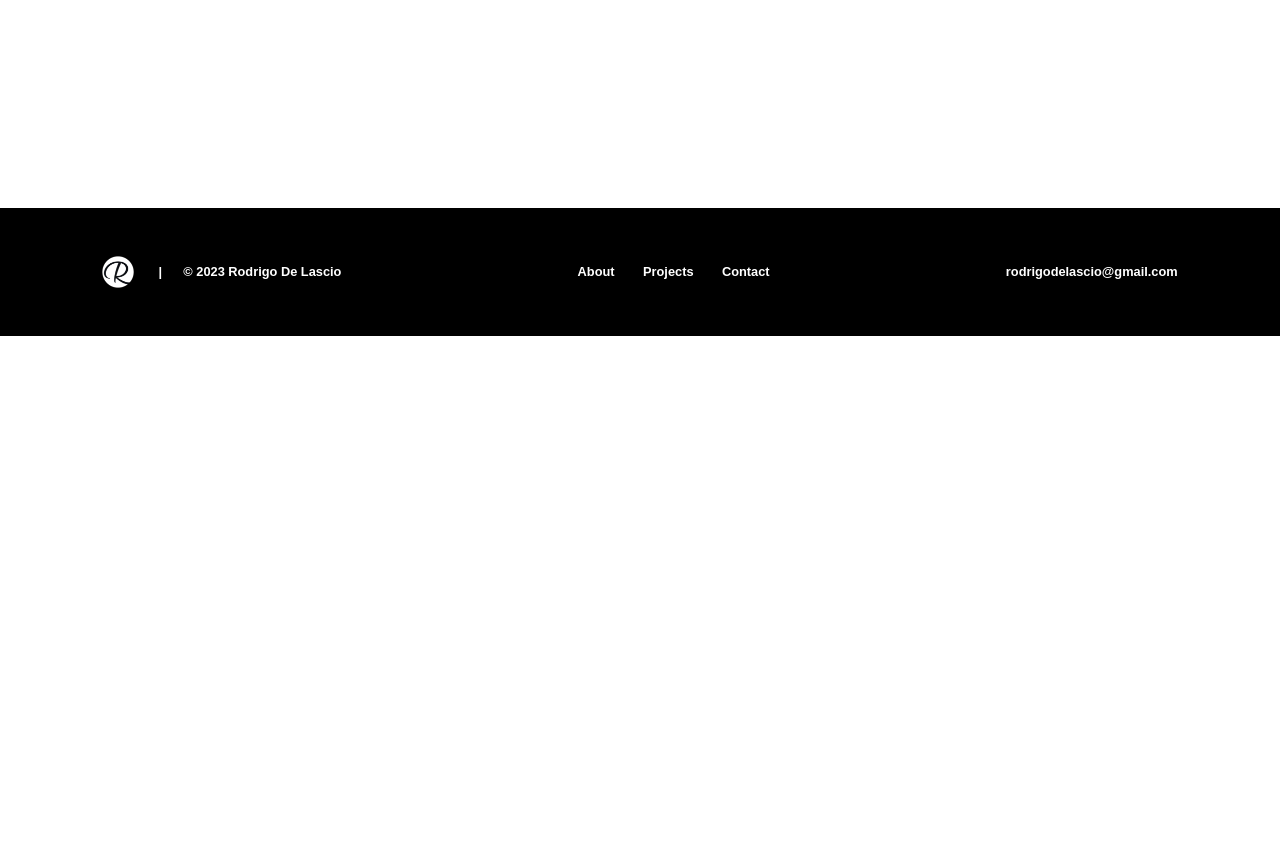
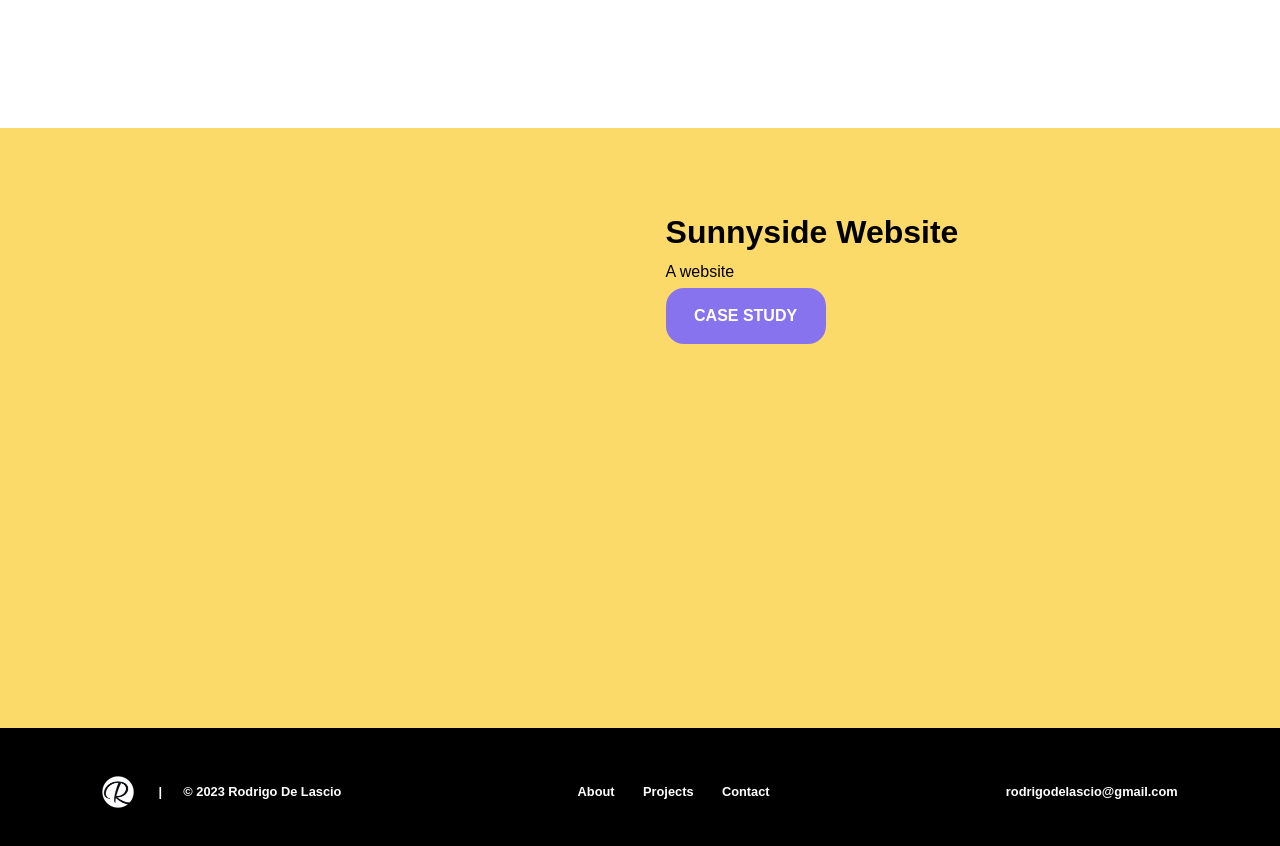
Before and after one commit to rodrigodelascio/rod-current-folio, a React (Create React App) app: page /projects in a window 1280 px wide. Shown: the part 520-1366 px from the top of the page. Before the commit the page ends 856 px from the top, so only its background shows below. Built offline with nearby package versions, Linux system fonts and the light colour scheme.

Commit message:
projects page updated + style update

```diff
--- a/src/components/landingpage/heroSection/HeroSection.js
+++ b/src/components/landingpage/heroSection/HeroSection.js
@@ -1,10 +1,10 @@
 import React from "react";
 import { Link } from "react-router-dom";
-import styles from "./HeroSection.module.css";
 import profilePicture from "../../../assets/images/rodHexagon.png";
 import { GoPaperAirplane, GoArrowUpRight } from "react-icons/go";
 import { DiGithubAlt } from "react-icons/di";
 import { BiLogoLinkedin } from "react-icons/bi";
+import styles from "./HeroSection.module.css";
 
 const HeroSection = () => {
   return (
--- a/src/components/projectspage/projectsHero/ProjectsHero.js
+++ b/src/components/projectspage/projectsHero/ProjectsHero.js
@@ -15,6 +15,7 @@ const ProjectsHero = () => {
             I've worked on a range of personal projects and case studies,
             including websites and apps.
           </p>
+          <hr />
         </div>
       </div>
     </div>
--- a/src/components/projectspage/projectsHero/ProjectsHero.module.css
+++ b/src/components/projectspage/projectsHero/ProjectsHero.module.css
@@ -7,7 +7,7 @@
 .projects-hero-container {
   display: flex;
   flex-direction: row;
-  min-height: 70vh;
+  min-height: 60vh;
   min-width: 84vw;
   padding: 0 8vw;
 }
--- /dev/null
+++ b/src/components/projectspage/projectsShowcase/ProjectsShowcase.js
@@ -0,0 +1,19 @@
+import React from "react";
+import styles from "./ProjectsShowcase.module.css";
+
+const ProjectsShowcase = () => {
+  return (
+    <div className={styles["projects-showcase-container"]}>
+      <div className={styles["project-wrapper"]}>
+        <div className={styles["project-image-wrapper"]}>&nbsp;</div>
+        <div className={styles["project-description-wrapper"]}>
+          <h3>Sunnyside Website</h3>
+          <p>A website</p>
+          <button>CASE STUDY</button>
+        </div>
+      </div>
+    </div>
+  );
+};
+
+export default ProjectsShowcase;
--- /dev/null
+++ b/src/components/projectspage/projectsShowcase/ProjectsShowcase.module.css
@@ -0,0 +1,55 @@
+.projects-showcase-container {
+  min-height: 75vh;
+  min-width: 84vw;
+  background: #fcda69;
+  padding: 8vh 8vw;
+  display: flex;
+  flex-direction: row;
+  justify-content: space-between;
+}
+
+.project-wrapper {
+  margin: 2vh 0;
+  display: flex;
+  flex-direction: row;
+  justify-content: space-between;
+  width: 84vw;
+  flex-wrap: wrap;
+}
+
+.project-image-wrapper {
+  width: 40vw;
+}
+
+.project-description-wrapper {
+  width: 40vw;
+}
+
+.project-description-wrapper h3,
+.project-description-wrapper p {
+  color: #000;
+}
+
+.project-description-wrapper h3 {
+  font-size: 2rem;
+  font-weight: 900;
+}
+
+.project-description-wrapper p {
+  font-size: 1rem;
+  font-weight: 300;
+  line-height: 2rem;
+}
+
+.project-description-wrapper button {
+  background: #8873ef;
+  color: #fff;
+  padding: 0.9rem 1.1rem;
+  font-size: 1rem;
+  font-weight: 900;
+  width: 10rem;
+  height: 3.5rem;
+  border: none;
+  border-radius: 18px;
+  cursor: pointer;
+}
--- a/src/pages/ProjectsPage.js
+++ b/src/pages/ProjectsPage.js
@@ -1,6 +1,7 @@
 import React from "react";
 import Navbar from "../components/common/Navbar";
 import ProjectsHero from "../components/projectspage/projectsHero/ProjectsHero";
+import ProjectsShowcase from "../components/projectspage/projectsShowcase/ProjectsShowcase";
 import Footer from "../components/common/Footer";
 
 const ProjectsPage = () => {
@@ -8,6 +9,7 @@ const ProjectsPage = () => {
     <div>
       <Navbar />
       <ProjectsHero />
+      <ProjectsShowcase />
       <Footer />
     </div>
   );
```
